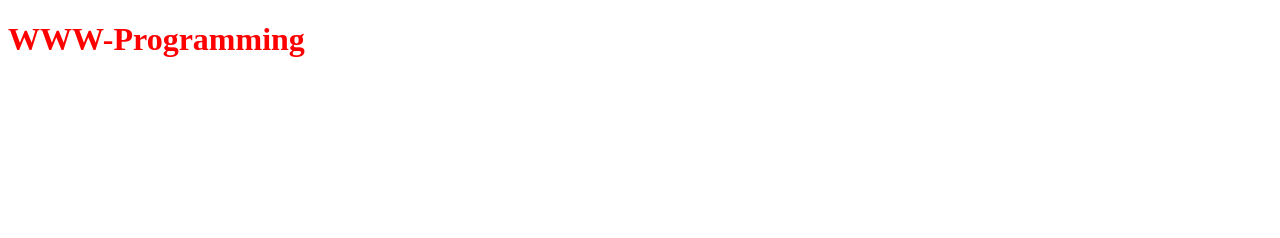
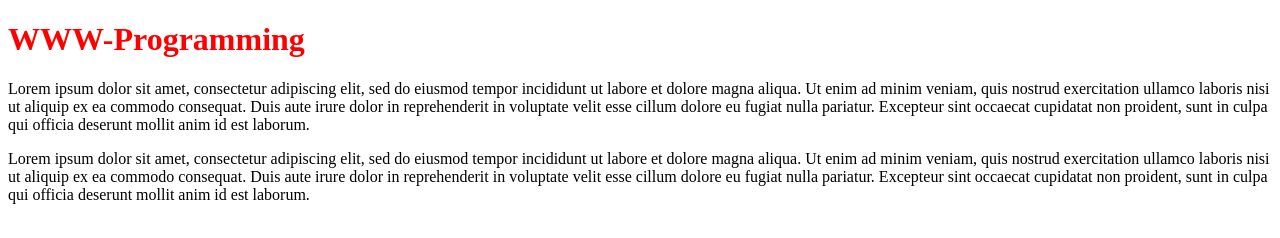
Before and after one commit to mdalamin-eu/wwwProgrammingHTML, a plain HTML site: page index.html in a window 1280 px wide. Drawn offline with Linux system fonts and the light colour scheme.

Commit message:
htmlupdate

```diff
--- a/index.html
+++ b/index.html
@@ -12,5 +12,16 @@
     </head>
     <body>
         <h1>WWW-Programming</h1>
+        <p lang="latin">Lorem ipsum dolor sit amet, consectetur adipiscing elit, sed do eiusmod tempor
+            incididunt ut labore et dolore magna aliqua. Ut enim ad minim veniam, quis nostrud exercitation
+            ullamco laboris nisi ut aliquip ex ea commodo consequat. Duis aute irure dolor in reprehenderit in
+            voluptate velit esse cillum dolore eu fugiat nulla pariatur. Excepteur sint occaecat cupidatat
+             non proident, sunt in culpa qui officia deserunt mollit anim id est laborum.</p>
+
+             <p lang="en">Lorem ipsum dolor sit amet, consectetur adipiscing elit, sed do eiusmod tempor
+                incididunt ut labore et dolore magna aliqua. Ut enim ad minim veniam, quis nostrud exercitation
+                ullamco laboris nisi ut aliquip ex ea commodo consequat. Duis aute irure dolor in reprehenderit in
+                voluptate velit esse cillum dolore eu fugiat nulla pariatur. Excepteur sint occaecat cupidatat
+                 non proident, sunt in culpa qui officia deserunt mollit anim id est laborum.</p>
     </body>
 </html>
```
